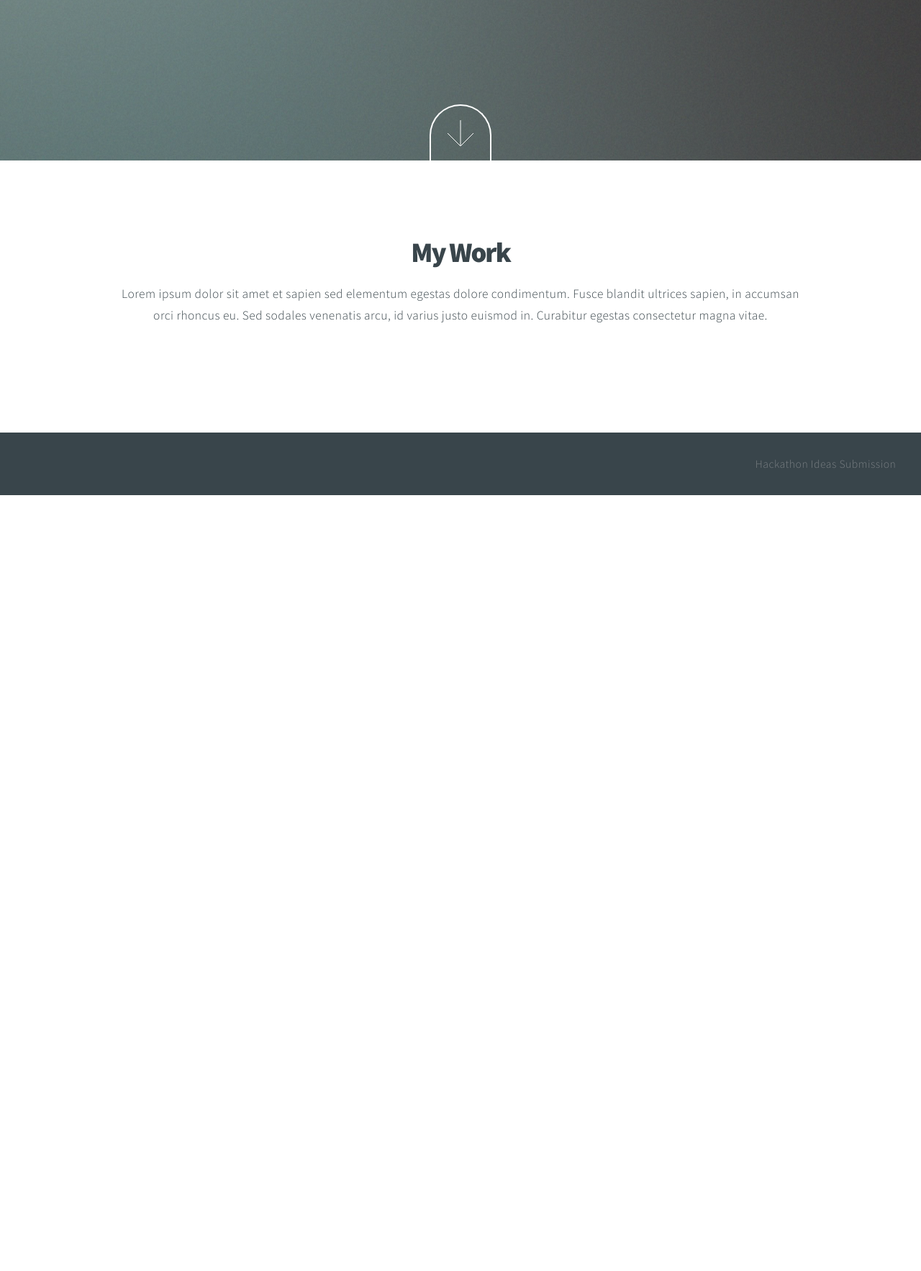
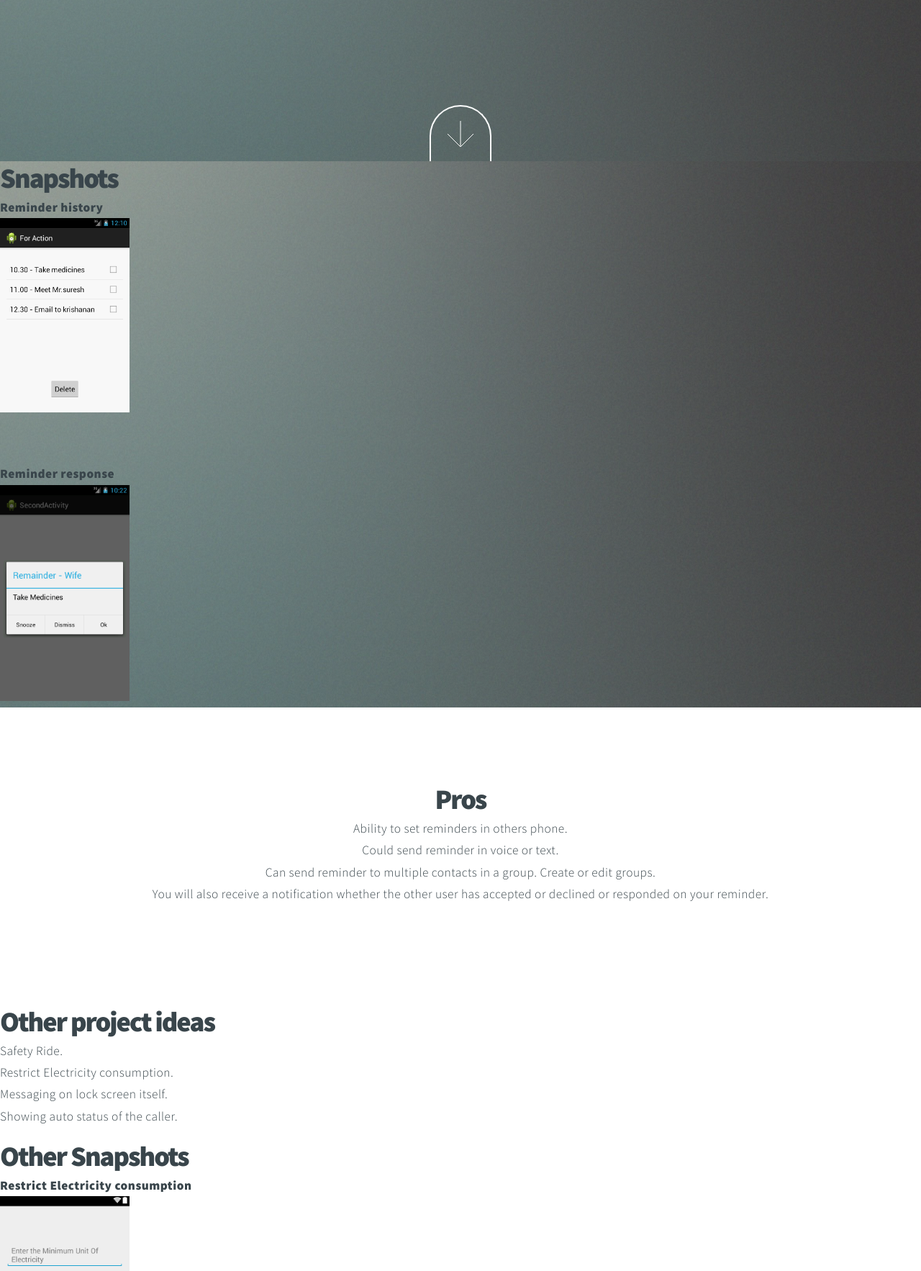
Before and after one commit to lakshmananmurugesan/RemindMyFriendAppIdea, a PHP site: page / in a window 1280 px wide. Shown: the part 2080-3846 px from the top of the page at 72% size. Before the commit the page ends 2768 px from the top, so only its background shows below. Run offline with PHP 8.4, Linux system fonts and the light colour scheme.

Commit message:
adding files

```diff
--- a/RemindMyFriendApp.html
+++ b/RemindMyFriendApp.html
@@ -43,7 +43,7 @@
 					<header>
 						<h2>Hello there.</h2>
 					</header>
-					<p>This app helps to remind things for your friend by setting reminder/alarm for your friend from your smartphone. For instance, You and your are decided to go to badminton by 7 o clock morning, for this you could alarm him on the specified time from this app. Objective
+					<p>This app helps to remind things for your friend by setting reminder/alarm for your friend from your smartphone. For instance, you and your are decided to go to badminton by 7 o clock morning, for this you could alarm him on the specified time from this app. Objective
 					is to keep to do items/actions in flow in day-to-day activities.</p>
 					<footer>
 						<a href="#one" class="button style2 down">More</a>
@@ -55,9 +55,9 @@
 			<section id="one" class="main style2 right dark fullscreen">
 				<div class="content box style2">
 					<header>
-						<h2>Snapshots 1</h2>
+						<h2>Inputting details</h2>
 					</header>
-					<img src="images/ideas/Remaind them 1.png" width="200"/>
+					<img src="images/ideas/Remaind them 1.png" width="120"/>
 				</div>
 				<a href="#two" class="button style2 down anchored">Next</a>
 			</section>
@@ -66,26 +66,62 @@
 			<section id="two" class="main style2 left dark fullscreen">
 				<div class="content box style2">
 					<header>
-						<h2>Snapshots 2</h2>
+						<h2>Reminder sent to Friend mobile</h2>
 					</header>
-					<img src="images/ideas/Remaind them 1.png" width="200"/>
+					<img src="images/ideas/Remind 2.png" width="120"/>
 				</div>
-				<a href="#work" class="button style2 down anchored">Next</a>
+				<a href="#three" class="button style2 down anchored">Next</a>
 			</section>
 
+			<div id="three">
+			<h2>Snapshots</h2>
+			<h3>Reminder history</h3>
+				<img src="images/ideas/Remind 3.png" width="180"/><br/><br/><br/>
+				<h3>Reminder response</h3>
+					<img src="images/ideas/Remind 4.png" width="180"/>
 		<!-- Work -->
 			<section id="work" class="main style3 primary">
 				<div class="content container">
 					<header>
-						<h2>My Work</h2>
-						<p>Lorem ipsum dolor sit amet et sapien sed elementum egestas dolore condimentum.
-						Fusce blandit ultrices sapien, in accumsan orci rhoncus eu. Sed sodales venenatis
-						arcu, id varius justo euismod in. Curabitur egestas consectetur magna vitae.</p>
+						<h2>Pros</h2>
+						<ul>
+<li>Ability to set reminders in others phone.</li>
+<li>Could send reminder in voice or text.</li>
+<li>Can send reminder to multiple contacts in a group. Create or edit groups.</li>
+<li>You will also receive a notification whether the other user has accepted or declined or responded on your reminder. </li>
+						</ul>
 					</header>
 				</div>
-			</section>
+			</section></div>
 
+			<h2>Other project ideas</h2>
+			<ul>
+				<li>
+					Safety Ride.
+				</li>
+				<li>
+					Restrict Electricity consumption.
+				</li>
+				<li>
+					Messaging on lock screen itself.
+				</li>
+				<li>
+					Showing auto status of the caller.
+				</li>
+			</ul>
 
+			<h2>Other Snapshots</h2>
+			<h3>Restrict Electricity consumption</h3>
+				<img src="images/ideas/reminder.png" width="180"/><br/><br/><br/>
+				<h3>Safety Ride</h3>
+					<img src="images/ideas/saferiding.png" width="180"/><br/><br/><br/>
+					<h3>Tracking Ride</h3>
+					<img src="images/ideas/saferiding1.png" width="180"/><br/>
+
+					<h2>Profiles</h2>
+					<a href="https://www.linkedin.com/in/shivaprasath">Android Dev</a>
+					<a href="https://in.linkedin.com/in/profileabhishek">UI Dev</a>
+					<a href="https://www.linkedin.com/in/lakshmanmurugesan">Web Dev</a>
 		<!-- Footer -->
 			<footer id="footer">
 				<!-- Menu -->
--- a/css/style.css
+++ b/css/style.css
@@ -741,6 +741,30 @@
 		background-attachment: fixed, fixed;
 		background-position: top left, center center;
 	}
+	#three {
+		background: url('images/overlay.png'), url('../images/two.jpg');
+		background-size: 256px 256px, cover;
+		background-attachment: fixed, fixed;
+		background-position: top left, center center;
+	}
+	#four {
+		background: url('images/overlay.png'), url('../images/two.jpg');
+		background-size: 256px 256px, cover;
+		background-attachment: fixed, fixed;
+		background-position: top left, center center;
+	}
+	#five {
+		background: url('images/overlay.png'), url('../images/two.jpg');
+		background-size: 256px 256px, cover;
+		background-attachment: fixed, fixed;
+		background-position: top left, center center;
+	}
+	#six {
+		background: url('images/overlay.png'), url('../images/two.jpg');
+		background-size: 256px 256px, cover;
+		background-attachment: fixed, fixed;
+		background-position: top left, center center;
+	}
 
 /*********************************************************************************/
 /* Work                                                                          */
```
Also changed, not shown: images/ideas/Remind 2.png (added), images/ideas/Remind 3.png (added), images/ideas/Remind 4.png (added), images/ideas/reminder.png (added), images/ideas/saferiding.png (added), images/ideas/saferiding1.png (added).
